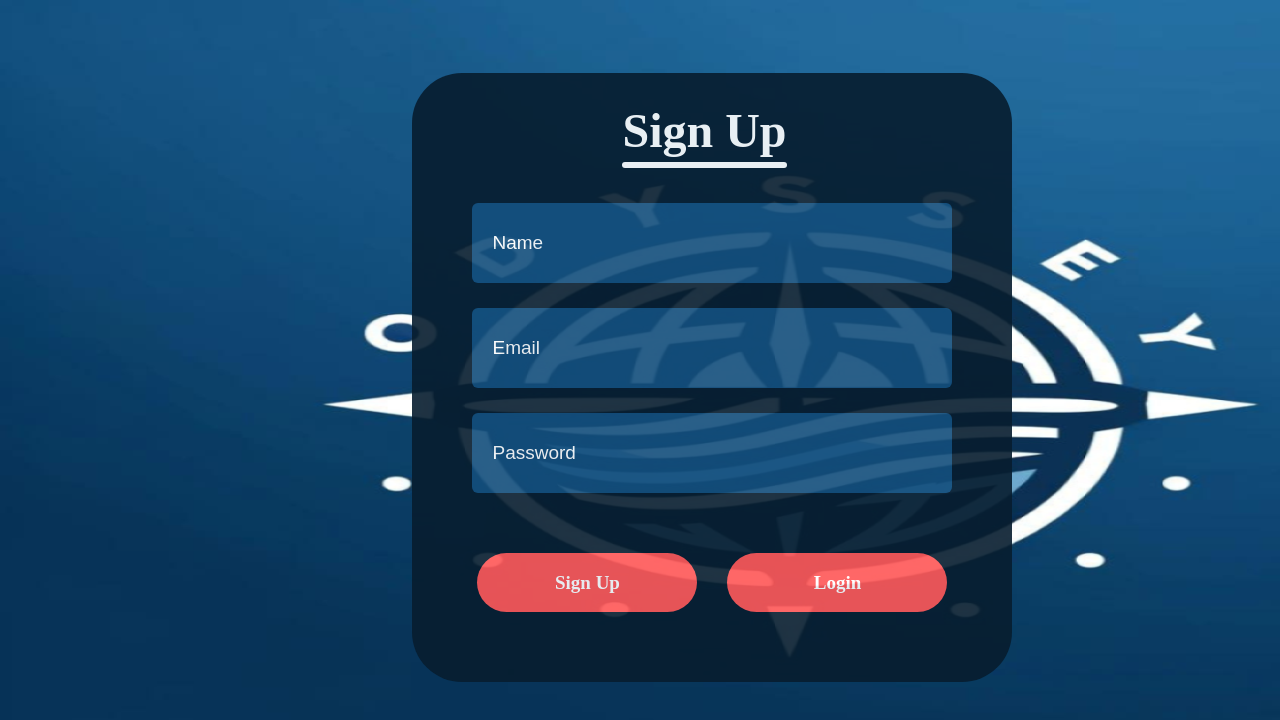
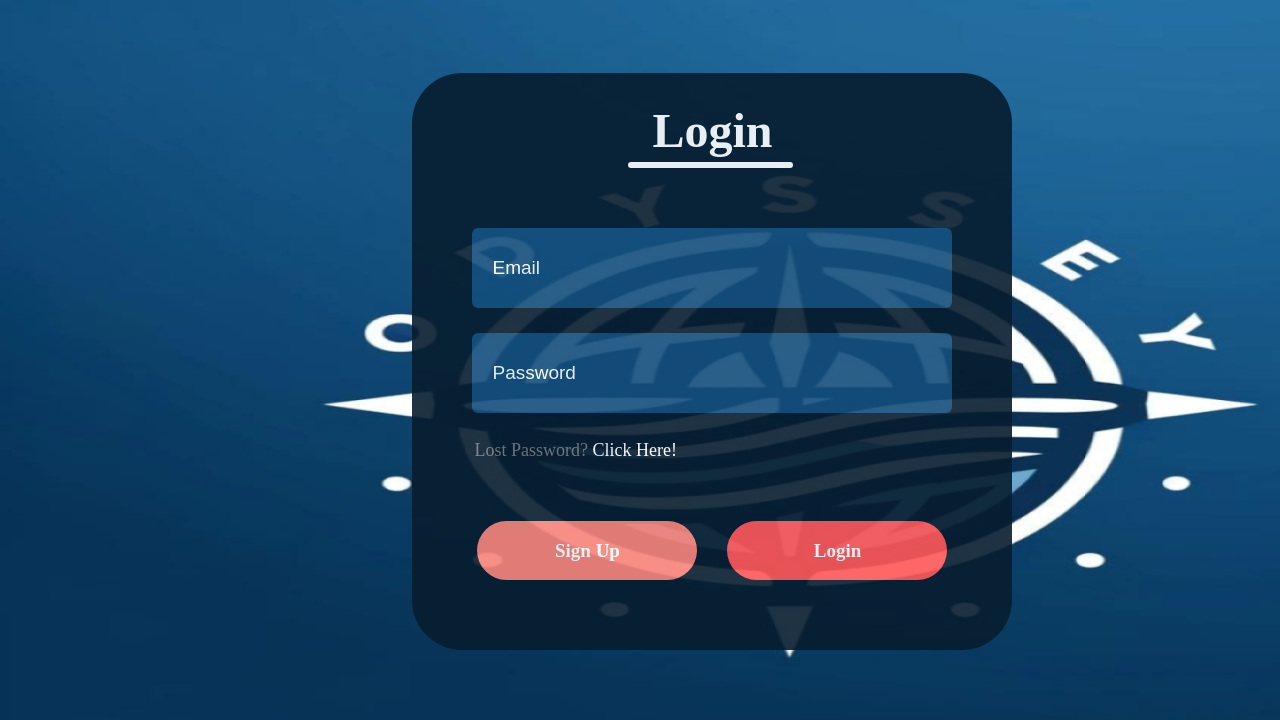
Before and after one commit to roni-kukaj/odyssey-frontend, a React (Vite) app in the folder frontend/odyssey-frontend/: page / in a window 1280 px wide. Shown: the top 720 px of the page. Built offline with nearby package versions, Linux system fonts and the light colour scheme.

Commit message:
ODY-22:Created Login System

```diff
--- a/frontend/odyssey-frontend/src/Components/LoginSignup/LoginSignup.css
+++ b/frontend/odyssey-frontend/src/Components/LoginSignup/LoginSignup.css
@@ -17,7 +17,6 @@
 }
 
 .header{
-    margin-left: 35%;
     flex-direction: column;
     align-items: center;
     gap: 9px;
@@ -26,12 +25,14 @@
 }
 
 .text{
+    text-align: center;
     color: #fff;
     font-size: 48px;
     font-weight: 700;
 }
 
 .underline{
+    margin-left: 36%;
     width: 165px;
     height: 6px;
     background: #fff;
@@ -78,7 +79,7 @@
 .forgot-password{
   padding-left: 62px;
   margin-top: 27px;
-  color: #fff;
+  color: #797979;
   font-size: 18px;
 }
 
@@ -107,3 +108,8 @@
     font-weight: 700;
     cursor: pointer;
 }
+
+.gray{
+background: #F88379;
+color: #fff;
+}
--- a/frontend/odyssey-frontend/src/Components/LoginSignup/LoginSignup.jsx
+++ b/frontend/odyssey-frontend/src/Components/LoginSignup/LoginSignup.jsx
@@ -1,4 +1,4 @@
-import React from 'react';
+import React, { useState } from 'react';
 import "./LoginSignup.css";
 
 
@@ -7,17 +7,20 @@
 // import password_icon from '../Assets/password.png'
 
 const LoginSignup = () => {
+
+ const [action,setAction] = useState("Login");
     return(
         <div className='container'>
             <div className="header">
-                <div className="text">Sign Up</div>
+                <div className="text">{action}</div>
                 <div className="underline"></div>
             </div>
 
             <div className="inputs">
-                <div className="input">
-                    <input type="text" placeholder="Name" />
-                </div>
+            {action==="Login"?<div></div>:<div className="input">
+                                                <input type="text" placeholder="Name" />
+                                           </div>
+            }
 
                 <div className="input">
                     <input type="email" placeholder="Email" />
@@ -27,9 +30,12 @@
                     <input type="password" placeholder="Password" />
                 </div>
             </div>
+
+            {action==="Sign Up"?<div></div>: <div className="forgot-password">Lost Password? <span>Click Here!</span></div>}
+
             <div className="submit-container">
-                <div className="submit">Sign Up</div>
-                <div className="submit">Login</div>
+                <div className={action==="Login"?"submit gray":"submit"} onClick={()=>{setAction("Sign Up")}}>Sign Up</div>
+                <div className={action==="Sign Up"?"submit gray":"submit"} onClick={()=>{setAction("Login")}}>Login</div>
             </div>
         </div>
     )
```
